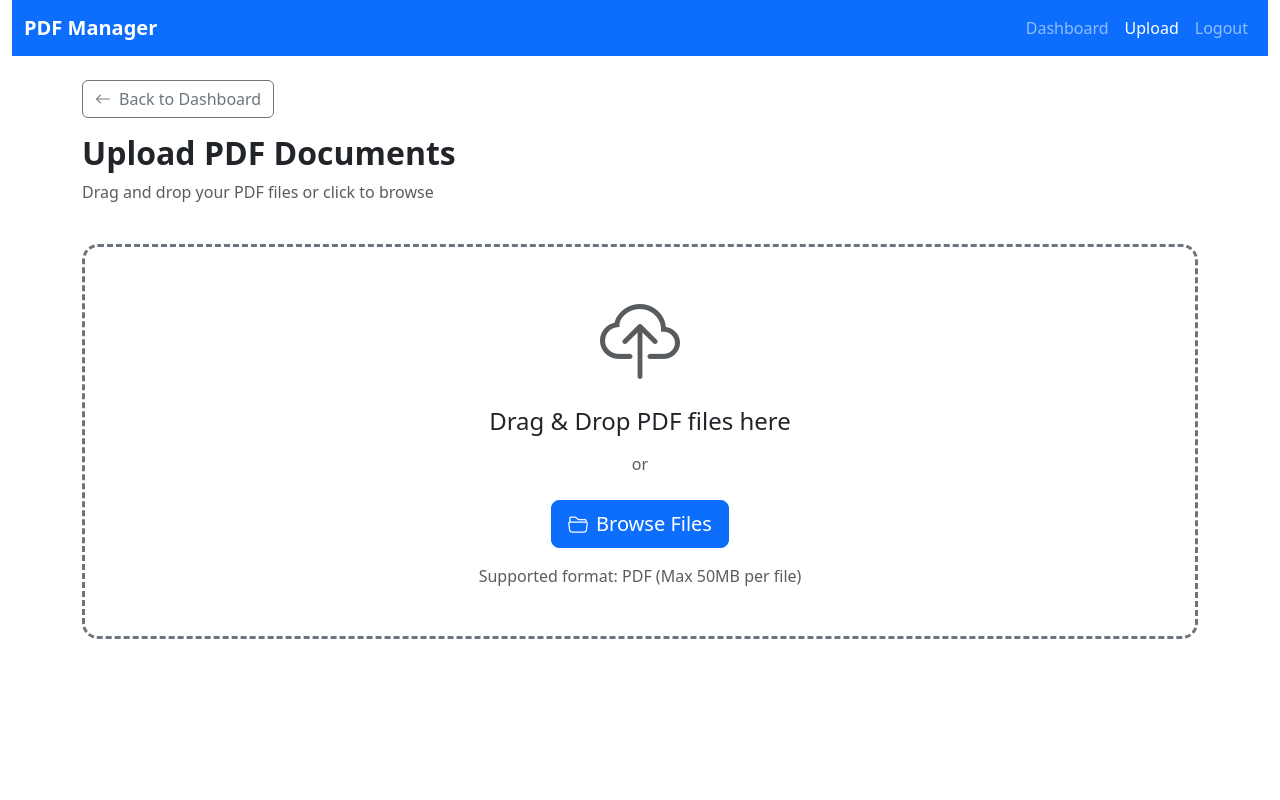
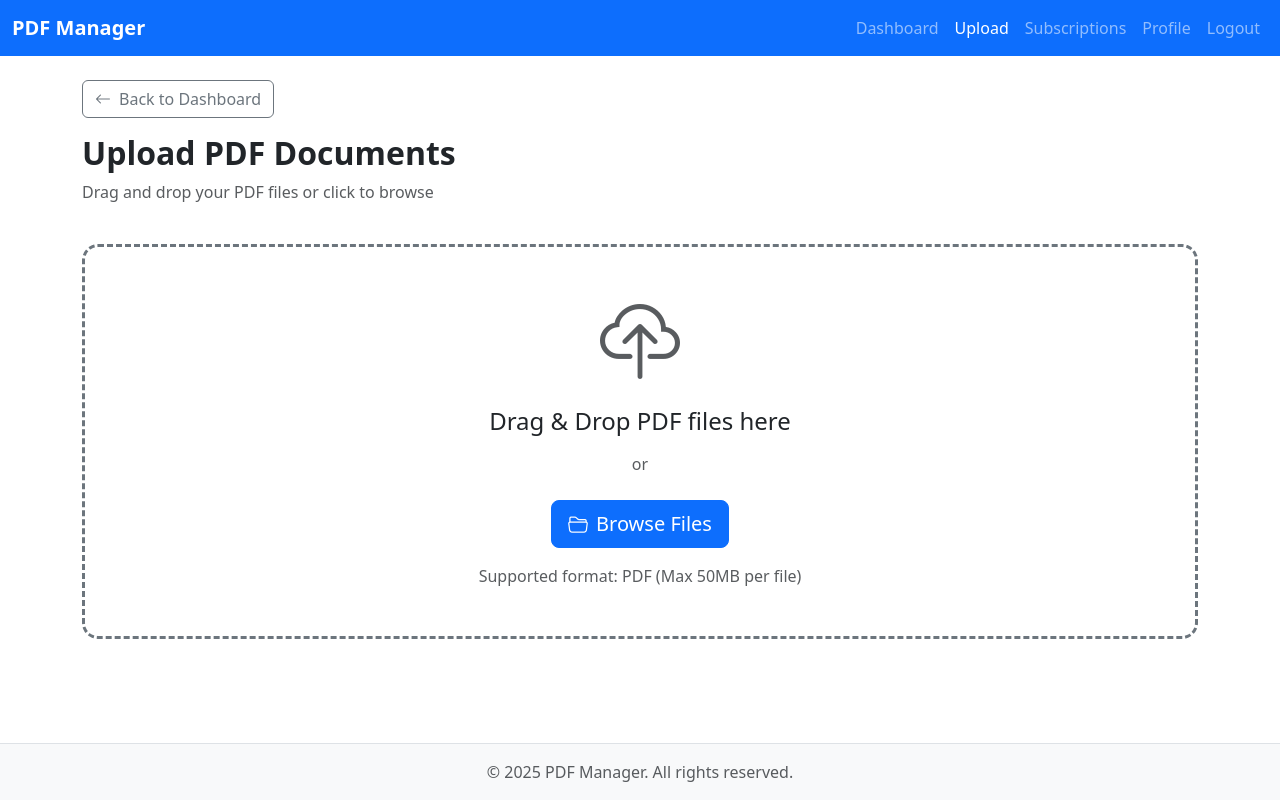
Before and after one commit to alex-olar-2/ppaw-project-frontend, an Angular app: page /upload in a window 1280 px wide. Built offline with nearby package versions, Linux system fonts and the light colour scheme.

Commit message:
Add header in

```diff
--- a/src/app/app.html
+++ b/src/app/app.html
@@ -1 +1,39 @@
-<router-outlet />
+<div class="d-flex flex-column min-vh-100">
+  <nav class="navbar navbar-expand-lg navbar-dark bg-primary mb-4">
+    <div class="container-fluid">
+      <a class="navbar-brand fw-bold" routerLink="/dashboard">PDF Manager</a>
+      <button class="navbar-toggler" type="button" data-bs-toggle="collapse" data-bs-target="#navbarNav">
+        <span class="navbar-toggler-icon"></span>
+      </button>
+      <div class="collapse navbar-collapse" id="navbarNav">
+        <ul class="navbar-nav ms-auto">
+          <li class="nav-item">
+            <a class="nav-link" routerLink="/dashboard" routerLinkActive="active">Dashboard</a>
+          </li>
+          <li class="nav-item">
+            <a class="nav-link" routerLink="/upload" routerLinkActive="active">Upload</a>
+          </li>
+          <li class="nav-item">
+            <a class="nav-link" routerLink="/subscriptions" routerLinkActive="active">Subscriptions</a>
+          </li>
+          <li class="nav-item">
+            <a class="nav-link" routerLink="/profile" routerLinkActive="active">Profile</a>
+          </li>
+          <li class="nav-item">
+            <a class="nav-link" routerLink="/login">Logout</a>
+          </li>
+        </ul>
+      </div>
+    </div>
+  </nav>
+
+  <main class="flex-grow-1">
+    <router-outlet></router-outlet>
+  </main>
+
+  <footer class="bg-light text-center text-lg-start mt-auto py-3 border-top">
+    <div class="container text-center text-muted">
+      <p class="mb-0">&copy; 2025 PDF Manager. All rights reserved.</p>
+    </div>
+  </footer>
+</div>
--- a/src/app/app.ts
+++ b/src/app/app.ts
@@ -1,10 +1,10 @@
 import { Component, signal } from '@angular/core';
-import { RouterOutlet } from '@angular/router';
+import { RouterOutlet, RouterLink, RouterLinkActive } from '@angular/router';
 
 @Component({
   selector: 'app-root',
   standalone: true,
-  imports: [RouterOutlet],
+  imports: [RouterOutlet, RouterLink, RouterLinkActive],
   templateUrl: './app.html',
   styleUrl: './app.css'
 })
--- a/src/app/pages/dashboard/dashboard.component.html
+++ b/src/app/pages/dashboard/dashboard.component.html
@@ -1,35 +1,5 @@
 <div class="container-fluid">
-  <!-- Navbar -->
-  <nav class="navbar navbar-expand-lg navbar-dark bg-primary mb-4">
-    <div class="container-fluid">
-      <a class="navbar-brand fw-bold" href="#">PDF Manager</a>
-      <button class="navbar-toggler" type="button" data-bs-toggle="collapse" data-bs-target="#navbarNav">
-        <span class="navbar-toggler-icon"></span>
-      </button>
-      <div class="collapse navbar-collapse" id="navbarNav">
-        <ul class="navbar-nav ms-auto">
-          <li class="nav-item">
-            <a class="nav-link active" href="#">Dashboard</a>
-          </li>
-          <li class="nav-item">
-            <a class="nav-link" href="#" (click)="navigateToUpload()">Upload</a>
-          </li>
-          <li class="nav-item">
-            <a class="nav-link" href="#" (click)="subscriptions()">Subscriptions</a>
-          </li>
-          <li class="nav-item">
-            <a class="nav-link" href="#" (click)="profile()">Profile</a>
-          </li>
-          <li class="nav-item">
-            <a class="nav-link" href="#" (click)="logout()">Logout</a>
-          </li>
-        </ul>
-      </div>
-    </div>
-  </nav>
-
   <div class="container">
-    <!-- Page Header -->
     <div class="row mb-4">
       <div class="col">
         <h2 class="fw-bold">Dashboard</h2>
@@ -42,7 +12,6 @@
       </div>
     </div>
 
-    <!-- Stats Cards -->
     <div class="row mb-4">
       <div class="col-md-3 mb-3">
         <div class="card border-0 shadow-sm">
@@ -109,7 +78,6 @@
       </div>
     </div>
 
-    <!-- Recent Documents -->
     <div class="row">
       <div class="col-12">
         <div class="card border-0 shadow-sm">
--- a/src/app/pages/upload/upload.component.html
+++ b/src/app/pages/upload/upload.component.html
@@ -1,29 +1,5 @@
 <div class="container-fluid">
-  <!-- Navbar -->
-  <nav class="navbar navbar-expand-lg navbar-dark bg-primary mb-4">
-    <div class="container-fluid">
-      <a class="navbar-brand fw-bold" href="#">PDF Manager</a>
-      <button class="navbar-toggler" type="button" data-bs-toggle="collapse" data-bs-target="#navbarNav">
-        <span class="navbar-toggler-icon"></span>
-      </button>
-      <div class="collapse navbar-collapse" id="navbarNav">
-        <ul class="navbar-nav ms-auto">
-          <li class="nav-item">
-            <a class="nav-link" href="#" (click)="goBack()">Dashboard</a>
-          </li>
-          <li class="nav-item">
-            <a class="nav-link active" href="#">Upload</a>
-          </li>
-          <li class="nav-item">
-            <a class="nav-link" href="#">Logout</a>
-          </li>
-        </ul>
-      </div>
-    </div>
-  </nav>
-
   <div class="container">
-    <!-- Page Header -->
     <div class="row mb-4">
       <div class="col">
         <button class="btn btn-outline-secondary mb-3" (click)="goBack()">
@@ -34,7 +10,6 @@
       </div>
     </div>
 
-    <!-- Upload Area -->
     <div class="row mb-4">
       <div class="col-12">
         <div
@@ -62,7 +37,6 @@
       </div>
     </div>
 
-    <!-- Uploaded Files List -->
     <div class="row" *ngIf="uploadedFiles.length > 0">
       <div class="col-12">
         <div class="card border-0 shadow-sm">
```
